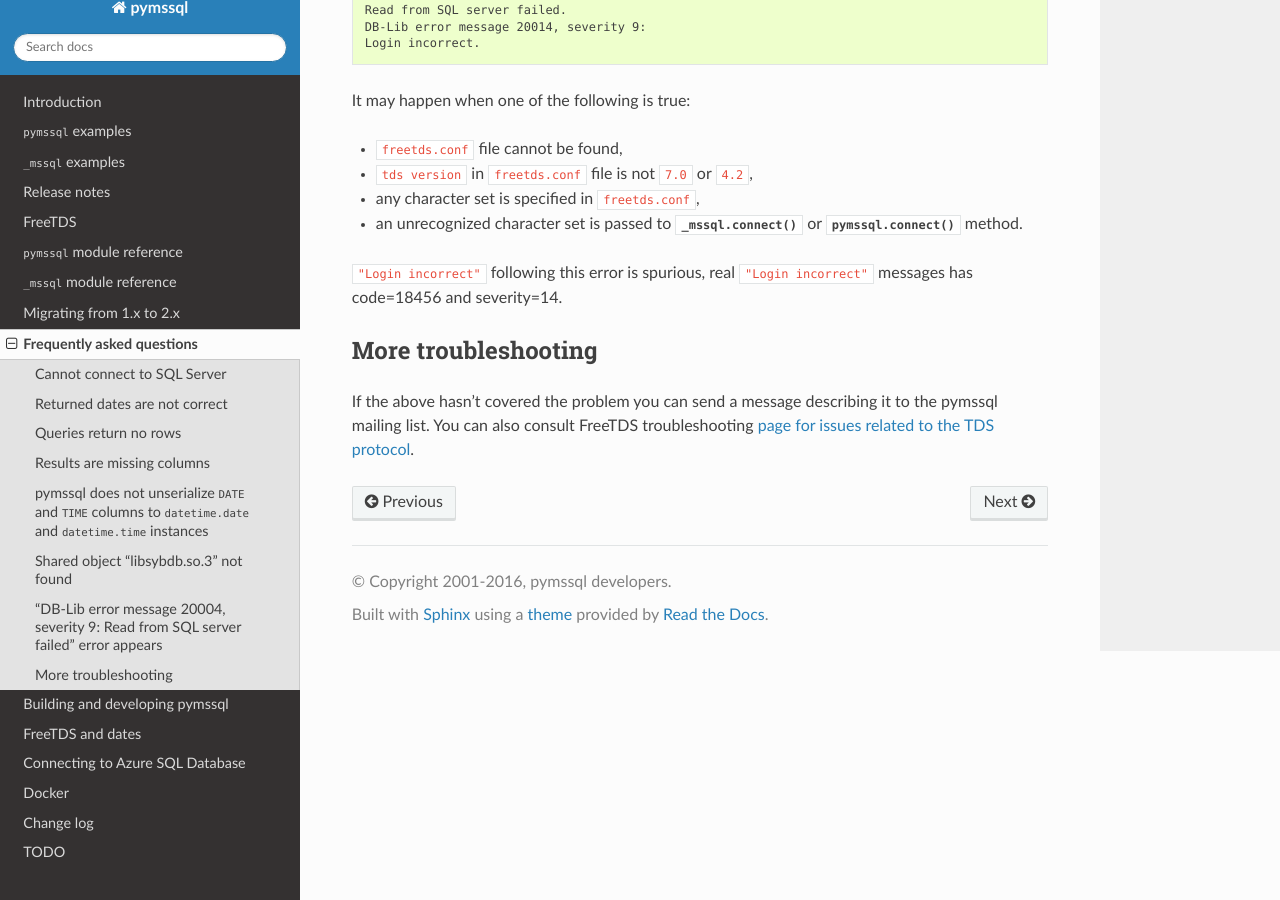
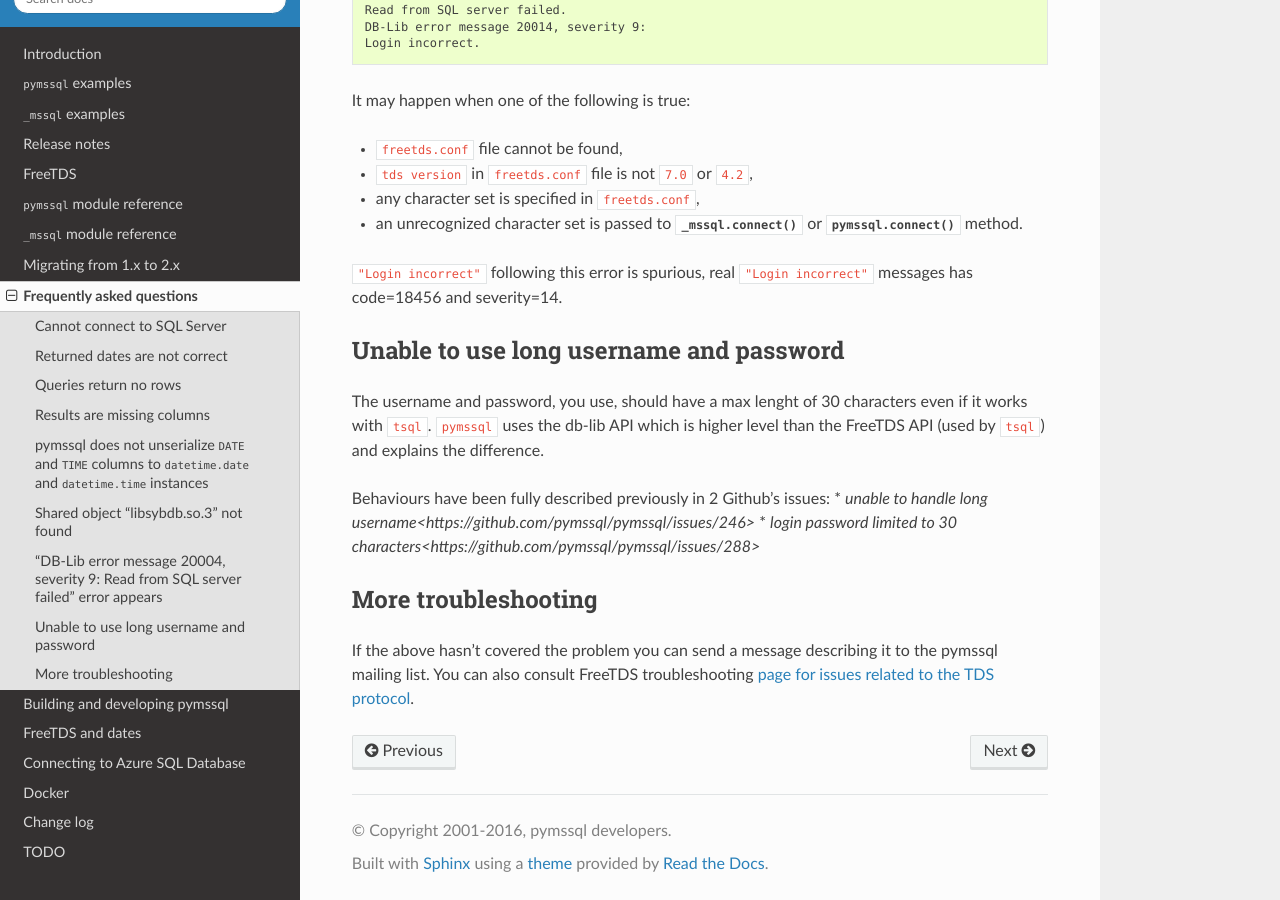
Before and after one commit to pymssql/pymssql, a Sphinx documentation site: the page built from docs/faq.rst, in a window 1280 px wide and 900 px high, scrolled down 6161 px. Built offline with Sphinx 7.4.7 and the Read the Docs theme 2.0.0, drawn with Linux system fonts in a browser that asks for light colours.

Commit message:
faq.rst: Add section about username's lenght

```diff
--- a/docs/faq.rst
+++ b/docs/faq.rst
@@ -317,6 +317,17 @@ It may happen when one of the following is true:
 ``"Login incorrect"`` following this error is spurious, real ``"Login
 incorrect"`` messages has code=18456 and severity=14.
 
+Unable to use long username and password
+========================================
+
+The username and password, you use, should have a max lenght of 30 characters even if it works
+with ``tsql``. ``pymssql`` uses the db-lib API which is higher level than the FreeTDS API (used by ``tsql``)
+and explains the difference.
+
+Behaviours have been fully described previously in 2 Github's issues:
+* `unable to handle long username<https://github.com/pymssql/pymssql/issues/246>`
+* `login password limited to 30 characters<https://github.com/pymssql/pymssql/issues/288>`
+
 More troubleshooting
 ====================
 
```
